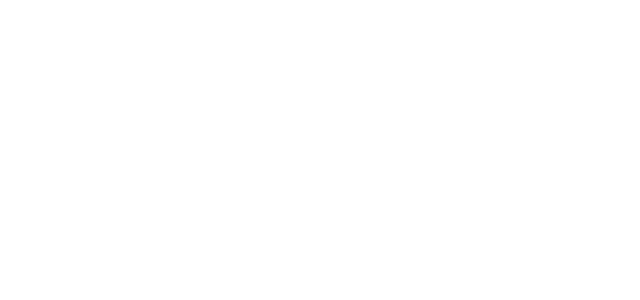
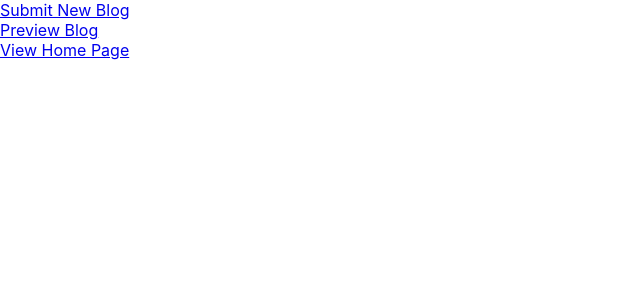
Before and after one commit to MichaelYang120/portfolio, a React (Create React App) app in the folder client/: page /admin in a window 1280 px wide. Before the commit this address had no page. Shown: the top 300 px of the page, without its empty margins (0-640 px from the left). Built offline with nearby package versions, Linux system fonts and the light colour scheme.

Commit message:
added admin.tsx

```diff
--- a/client/src/App.tsx
+++ b/client/src/App.tsx
@@ -4,6 +4,7 @@
 import { BrowserRouter as Router, Route, Routes } from "react-router-dom";
 import Users from './Screens/Users';
 import Blog from './Components/Blog';
+import Admin from './Screens/Admin';
 
 function App() {
   return (
@@ -11,8 +12,9 @@
       <Router>
         <Routes>
           <Route path='/' element={<Users/>} />
-          <Route path='/adminblog' element={<SaveBlog/>} />
+          <Route path='/admin-blog' element={<SaveBlog/>}/>
           <Route path='/previewblog' element={<Blog/>}/>
+          <Route path='/admin' element={<Admin/>}/>
         </Routes>
       </Router>
     </>
--- /dev/null
+++ b/client/src/Screens/Admin.tsx
@@ -0,0 +1,20 @@
+import React from 'react';
+
+function Admin() {
+  return (
+    <>
+        <div
+            style={{
+                display:"flex",
+                flexDirection:"column"
+            }}
+        >
+            <a href="/admin-blog">Submit New Blog</a>
+            <a href="/previewblog">Preview Blog</a>
+            <a href="/">View Home Page</a>
+        </div>
+    </>
+  );
+}
+
+export default Admin;
--- a/client/src/Screens/Users.tsx
+++ b/client/src/Screens/Users.tsx
@@ -11,7 +11,6 @@
 import lights from "../Assets/georgie-cobbs-muOHbrFGEQY-unsplash.jpg";
 import aboutmeimg from "../Assets/altumcode-FoTs3ntRoIs-unsplash.jpg"
 import Blog from '../Components/Blog';
-// import aboutmeimg from "./Assets/jeshoots-com-pUAM5hPaCRI-unsplash.jpg"
 
 const titletext = "Come with me and explore my developer journey";
 
```
